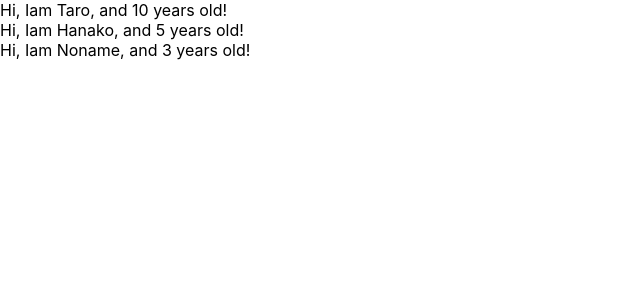
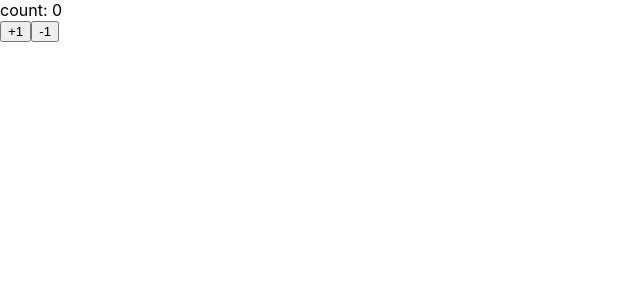
Before and after one commit to MikaYahata/udemy-react-redux-crud-application, a React (Create React App) app: page / in a window 1280 px wide. Shown: the top 300 px of the page, without its empty margins (0-640 px from the left). Built offline with nearby package versions, Linux system fonts and the light colour scheme.

Commit message:
learn state and setState

```diff
--- a/src/App.js
+++ b/src/App.js
@@ -1,33 +1,42 @@
-import React from 'react';
-import PropTypes from 'prop-types';
+import React, {Component} from 'react';
 
-/*Props 属性（メンバ）定義機能*/
-const App = () => {
-  const profiles = [
-    {name: "Taro", age:10},
-    {name: "Hanako", age:5},
-    {name: "Noname", age:3}
-  ];
+/*state 変更可能 クラスコンポーネントで利用できる機能 */
+/*Appコンポーネントがカウンターコンポーネントを呼び出す*/
+const App = () => (<Counter></Counter>)
 
-  return  (
-    <div>
-      {
-        profiles.map((profile, index) => {
-          return  <User name={profile.name} age={profile.age} key={index} />
-        })
-      }
-    </div>
-  )
+class Counter extends Component{
+  constructor(props){
+    super(props)
+    //console.log(this.state) // log = "undefined"
+    this.state = {count: 0}
+  }
+
+  /**
+   *  this.stateを設定するときは、this.setState()関数を必ず使う。
+   * （renderとの連携が必要。this.stateを直接設定してしまうとrenderが動かない）
+   */
+  handlePlusButton = () => {
+    //console.log("handlePlusButton");
+    this.setState({ count: this.state.count + 1 });
+    //console.log(this.state.count);
+  }
+  handleMinusButton = () => {
+    this.setState({ count: this.state.count - 1 });
+  }
+
+  render() {
+    // constructorが無かったら...
+    // console.log(this.state) // log = "null"
+    return  (
+      <React.Fragment>
+        <div>count: {this.state.count}</div>
+        <button onClick={this.handlePlusButton}>+1</button>
+        <button onClick={this.handleMinusButton}>-1</button>
+      </React.Fragment>
+    )
+  }
 }
 
-const User = (props) => {
-  return  <div>Hi, Iam {props.name}, and {props.age} years old! </div>
-}
 
-/*propTypes 属性（メンバ）の型チェック機能*/
-User.propTypes = {
-  name: PropTypes.string,
-  age: PropTypes.number.isRequired
-}
 
 export default App;
```
